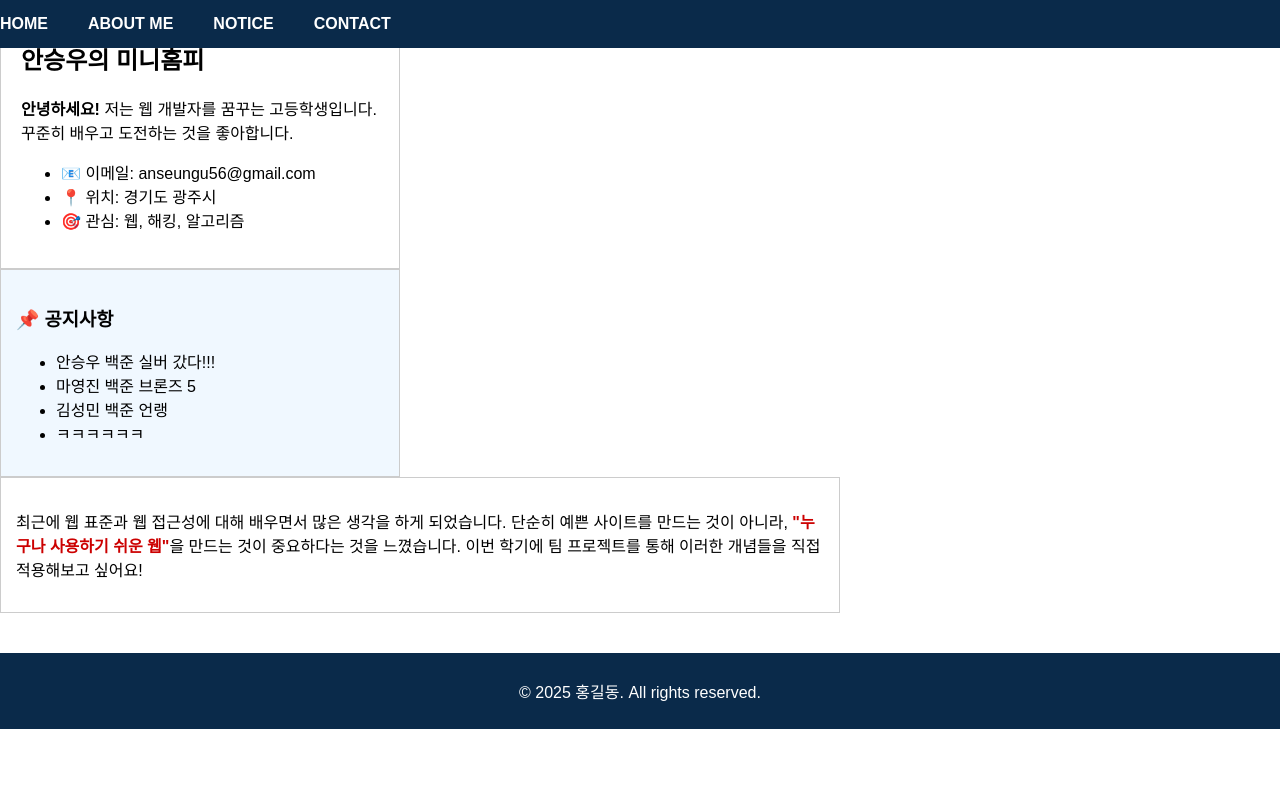
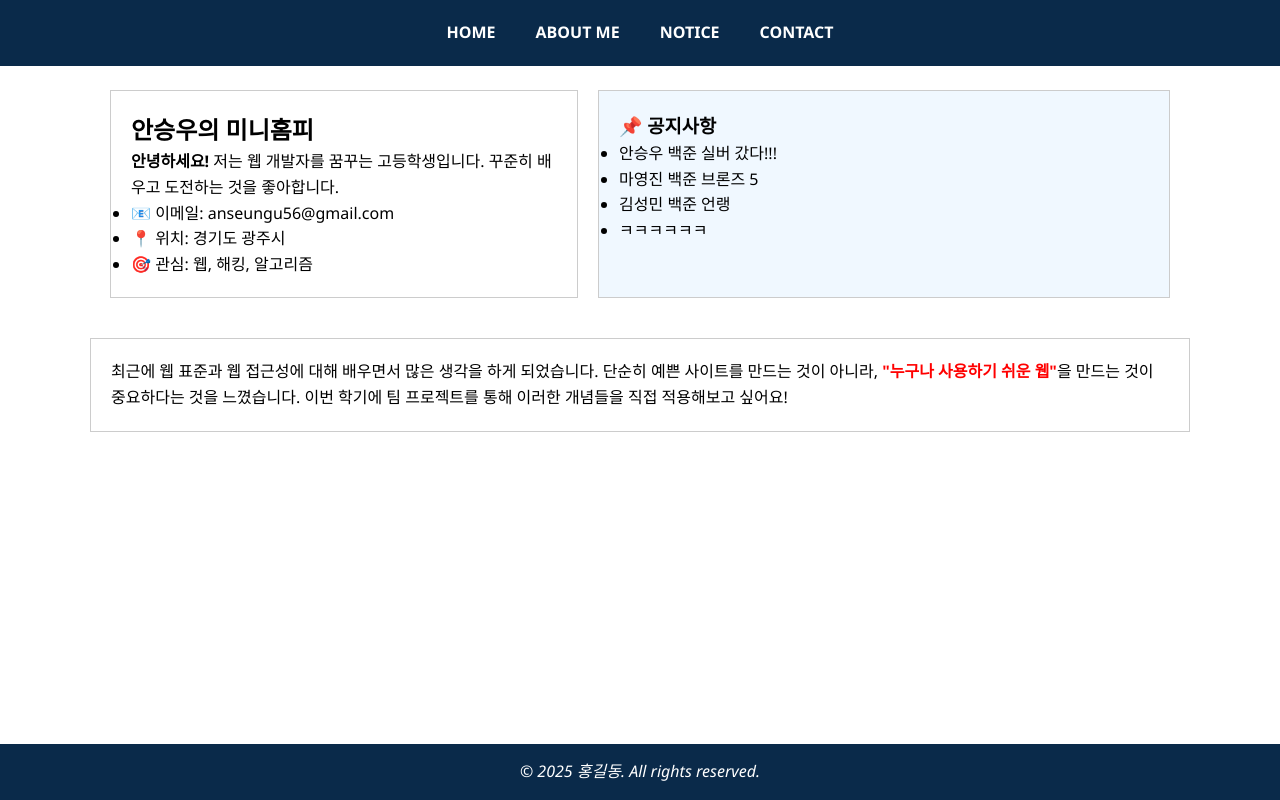
Before and after one commit to S3un9-W00/ansite, a plain HTML site: page index.html in a window 1280 px wide. Drawn offline with Linux system fonts and the light colour scheme.

Commit message:
Add files via upload

```diff
--- a/index.html
+++ b/index.html
@@ -4,134 +4,124 @@
 <head>
     <meta charset="UTF-8" />
     <meta name="viewport" content="width=device-width, initial-scale=1.0" />
-    <title>안승우의 미니홈피</title>
-</head>
+    <title>나의 미니홈페이지</title>
+    <style>
+        * {
+            box-sizing: border-box;
+            margin: 0;
+            padding: 0;
+        }
 
-<body>
-    <style>
         body {
-            margin: 0;
-            font-family: "굴림", sans-serif;
-            background: #fff;
-            padding-top: .2px;
+            font-family: "Segoe UI", sans-serif;
+            line-height: 1.6;
+            padding-top: 70px;
+            /* 헤더 공간 확보 */
         }
 
         header {
+            position: fixed;
+            top: 0;
+            width: 100%;
             background-color: #0a2a4a;
-            padding: 15px 0;
-            width: 100%;
-            position: fixed;
+            color: white;
+            z-index: 1000;
         }
 
         nav ul {
             display: flex;
+            justify-content: center;
             gap: 40px;
+            padding: 20px 0;
             list-style: none;
-            margin: 0;
-            padding: 0;
         }
 
         nav a {
-            color: #fff;
+            color: white;
             text-decoration: none;
             font-weight: bold;
             transition: all 0.2s;
         }
 
-        .nav1 {
-            transition: all 0.2s;
-        }
-
-        .nav1:hover {
-            background-color: gainsboro;
-            transition: all 0.2s;
-        }
-
-        .nav2 {
-            transition: all 0.2s;
-        }
-
-        .nav2:hover {
-            background-color: gainsboro;
-            transition: all 0.2s;
-        }
-
-        .nav3 {
-            transition: all 0.2s;
-        }
-
-        .nav3:hover {
-            background-color: gainsboro;
-            transition: all 0.2s;
-        }
-
-        .nav4 {
-            transition: all 0.2s;
-        }
-
-        .nav4:hover {
-            background-color: gainsboro;
+        nav a:hover {
+            color: #ffcc00;
             transition: all 0.2s;
         }
 
         main {
-            max-width: 900px;
-            margin: 40px auto;
+            max-width: 1100px;
+            margin: 0 auto;
             display: flex;
-            flex-wrap: wrap;
             gap: 20px;
-            justify-content: center;
+            padding: 20px;
+        }
+
+        .profile,
+        .notice {
+            border: 1px solid #ccc;
+            padding: 20px;
+            background: #fff;
         }
 
         .profile {
-            border: 1px solid #ccc;
-            padding: 20px;
-            width: 400px;
-            box-sizing: border-box;
+            width: 45%;
         }
 
         .notice {
-            background-color: #f0f8ff;
-            border: 1px solid #ccc;
-            padding: 15px;
-            width: 400px;
-            box-sizing: border-box;
+            width: 55%;
+            background: #f0f8ff;
         }
 
-        .memo {
+        .content {
+            max-width: 1100px;
+            margin: 0 auto;
             border: 1px solid #ccc;
-            padding: 15px;
-            width: 840px;
-            box-sizing: border-box;
-            background-color: #fff;
+            padding: 20px;
+            background: #fff;
+            margin-top: 20px;
+            max-height: 180px;
+            overflow-y: auto;
         }
 
-        .highlight {
-            color: #c00;
+        .content .highlight {
+            color: red;
             font-weight: bold;
         }
 
         footer {
-            background-color: #0a2a4a;
-            color: #fff;
+            background: #0a2a4a;
+            color: white;
             text-align: center;
-            padding: 10px;
+            padding: 15px;
             margin-top: 40px;
+            position: fixed;
+            bottom: 0;
+            width: 100%;
+        }
+
+        h2.sr-only {
+            position: absolute;
+            left: -9999px;
         }
     </style>
+</head>
+
+<body>
     <header>
         <nav>
             <ul>
-                <li><a href="#" class="nav1">HOME</a></li>
-                <li><a href="#" class="nav2">ABOUT ME</a></li>
-                <li><a href="#" class="nav3">NOTICE</a></li>
-                <li><a href="#" class="nav4">CONTACT</a></li>
+                <li><a href="#">HOME</a></li>
+                <li><a href="#">ABOUT ME</a></li>
+                <li><a href="#">NOTICE</a></li>
+                <li><a href="#">CONTACT</a></li>
             </ul>
         </nav>
     </header>
 
+    <main>
         <section class="profile">
-            <h2>안승우의 미니홈피</h2>
+            <h2 class="sr-only">자기소개</h2>
+            <h1>안승우의 미니홈피</h1>
             <p><strong>안녕하세요!</strong> 저는 웹 개발자를 꿈꾸는 고등학생입니다. 꾸준히 배우고 도전하는 것을 좋아합니다.</p>
             <ul>
                 <li>📧 이메일: anseungu56@gmail.com</li>
@@ -141,6 +131,7 @@
         </section>
 
         <section class="notice">
+            <h2 class="sr-only">공지사항</h2>
             <h3>📌 공지사항</h3>
             <ul>
                 <li>안승우 백준 실버 갔다!!!</li>
@@ -149,17 +140,20 @@
                 <li>ㅋㅋㅋㅋㅋㅋ</li>
             </ul>
         </section>
+    </main>
 
-        <section class="memo">
-            <p>
-                최근에 웹 표준과 웹 접근성에 대해 배우면서 많은 생각을 하게 되었습니다. 단순히 예쁜 사이트를 만드는 것이 아니라,
-                <span class="highlight">"누구나 사용하기 쉬운 웹"</span>을 만드는 것이 중요하다는 것을 느꼈습니다. 이번 학기에 팀 프로젝트를 통해
-                이러한 개념들을 직접 적용해보고 싶어요!
-            </p>
-        </section>
+    <section class="content">
+        <p>
+            최근에 웹 표준과 웹 접근성에 대해 배우면서 많은 생각을 하게 되었습니다. 단순히 예쁜 사이트를 만드는 것이 아니라,
+            <span class="highlight">"누구나 사용하기 쉬운 웹"</span>을 만드는 것이 중요하다는 것을 느꼈습니다. 이번 학기에 팀 프로젝트를 통해 이러한 개념들을 직접 적용해보고
+            싶어요!
+        </p>
+    </section>
 
     <footer>
-        <p>© 2025 홍길동. All rights reserved.</p>
+        <address>
+            © 2025 홍길동. All rights reserved.
+        </address>
     </footer>
 </body>
 
```
